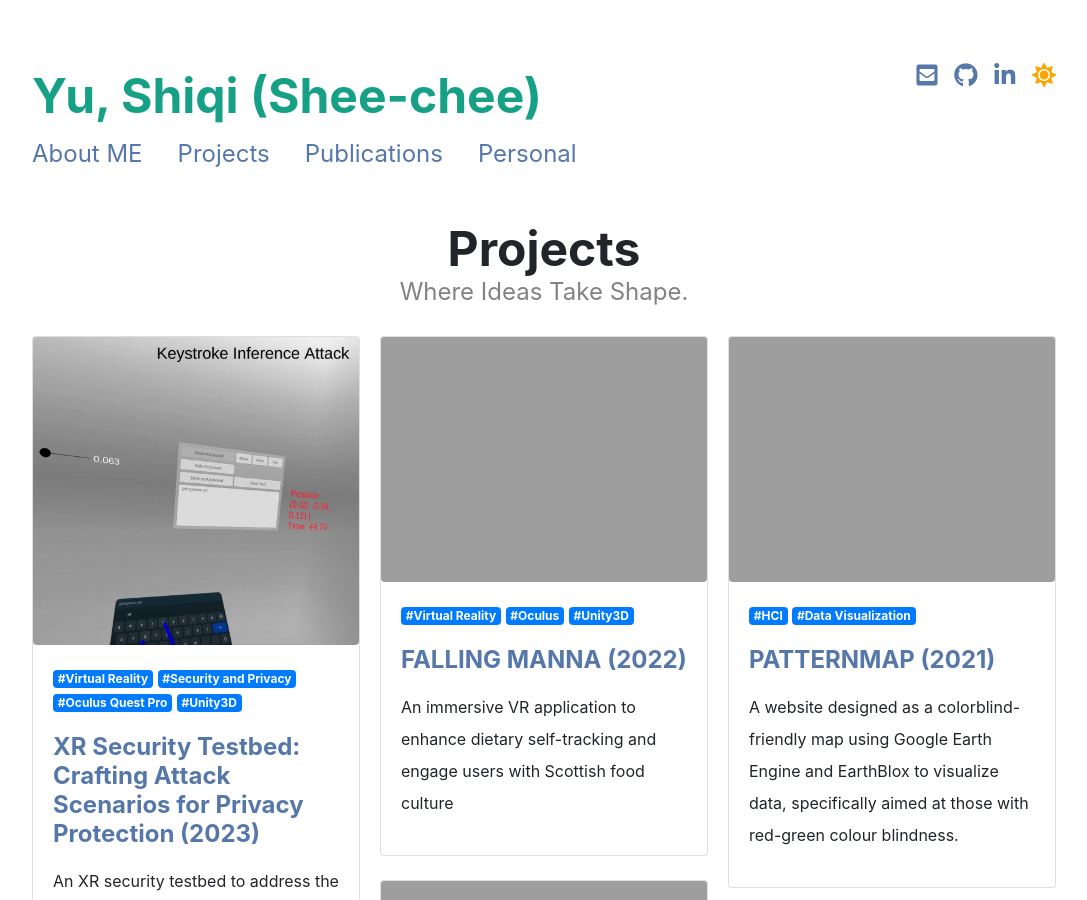
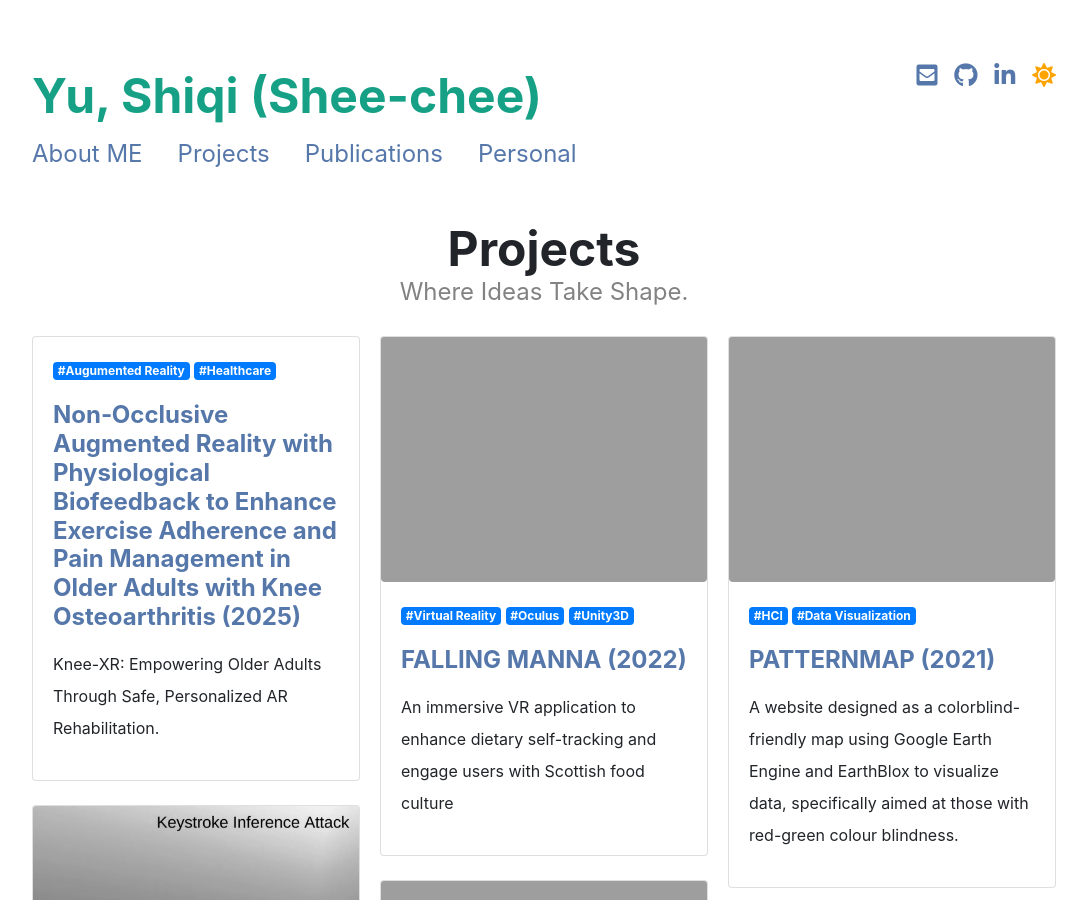
Before and after one commit to shiqi-yu/shiqi-yu.github.io, a Jekyll site: the page built from pages/projects.html, in a window 1280 px wide and 900 px high. Shown: the whole window, without its empty margins (96-1183 px from the left). Built offline with Jekyll 4.4.1, drawn with Linux system fonts in a browser that asks for light colours; nearby versions of some CDN libraries; a style sheet for code colours, icons or effects is not loaded.

Commit message:
Update projects.yml

```diff
--- a/_data/projects.yml
+++ b/_data/projects.yml
@@ -1,3 +1,14 @@
+- name: "Non‑Occlusive Augmented Reality with Physiological Biofeedback to Enhance Exercise Adherence and Pain Management in Older Adults with Knee Osteoarthritis (2025)" # Project name, also used as heading
+  id: p9 # Project id, must be unique amongst the projects
+  img_src:  # Optional image
+  description_less: > # Description shown at all times
+    <p> Knee-XR: Empowering Older Adults Through Safe, Personalized AR Rehabilitation.</p>
+  description_more: > # Description shown only when the project card is expanded
+    <p> Research Proposal Video</p>
+  action_buttons: >
+    <a href="https://youtu.be/zxFNRevgfjI?si=LKAjb3j0F0tzob9I" target="_blank" class="btn btn-dark mb-1"><i class="fas fa-link"></i> &nbsp View Project</a>
+  tags: [Augumented Reality, Healthcare] # A list of tags
+
 - name: "XR Security Testbed: Crafting Attack Scenarios for Privacy Protection (2023)" # Project name, also used as heading
   id: p8 # Project id, must be unique amongst the projects
   img_src: /assets/img/pj7.png # Optional image
```
